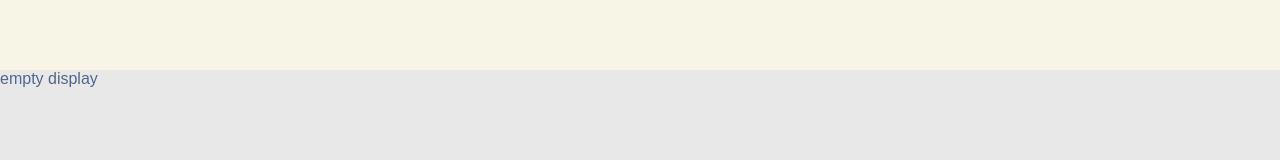
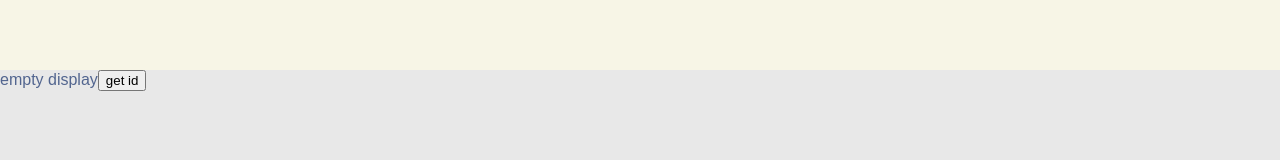
Before and after one commit to fistacuffs/okami-frontend, a React app: page / in a window 1280 px wide. Shown: the part 130-290 px from the top of the page. Built offline with nearby package versions, Linux system fonts and the light colour scheme.

Commit message:
Add Login component. Not fully implemented.

```diff
--- a/src/containers/Display.js
+++ b/src/containers/Display.js
@@ -1,10 +1,12 @@
 import React from 'react';
 
+import { Login } from './components/Login';
 import './Containers.css';
 
 export const Display = () => (
   <section className="display">
     empty display
+    <Login />
   </section>
 );
 
--- /dev/null
+++ b/src/containers/components/Login.js
@@ -0,0 +1,41 @@
+import React from 'react';
+import axios from 'axios';
+
+const backendLoginUrl = 'https://mighty-fortress-28903.herokuapp.com/login';
+
+export class Login extends React.Component {
+  constructor(props) {
+    super(props);
+
+    this.state = { id: null };
+    this.handleClick = this.handleClick.bind(this);
+  } // end constructor
+
+  handleClick() {
+    let newId;
+    axios.post(backendLoginUrl, { username: 'guest', password: 'blahblah' })
+      .then((response) => {
+        newId = response;
+      }); // end post()
+
+    this.setState({
+      id: newId,
+    }); // end setState()
+
+    if (this.state.id !== null) {
+      console.log(this.state.id);
+    } else {
+      console.log('still null');
+    } // end if/else
+  } // end handleClick()
+
+  render() {
+    return (
+      <button onClick={this.handleClick}>
+        get id
+      </button>
+    );
+  } // end render()
+} // end class Login
+
+export default Login;
```
